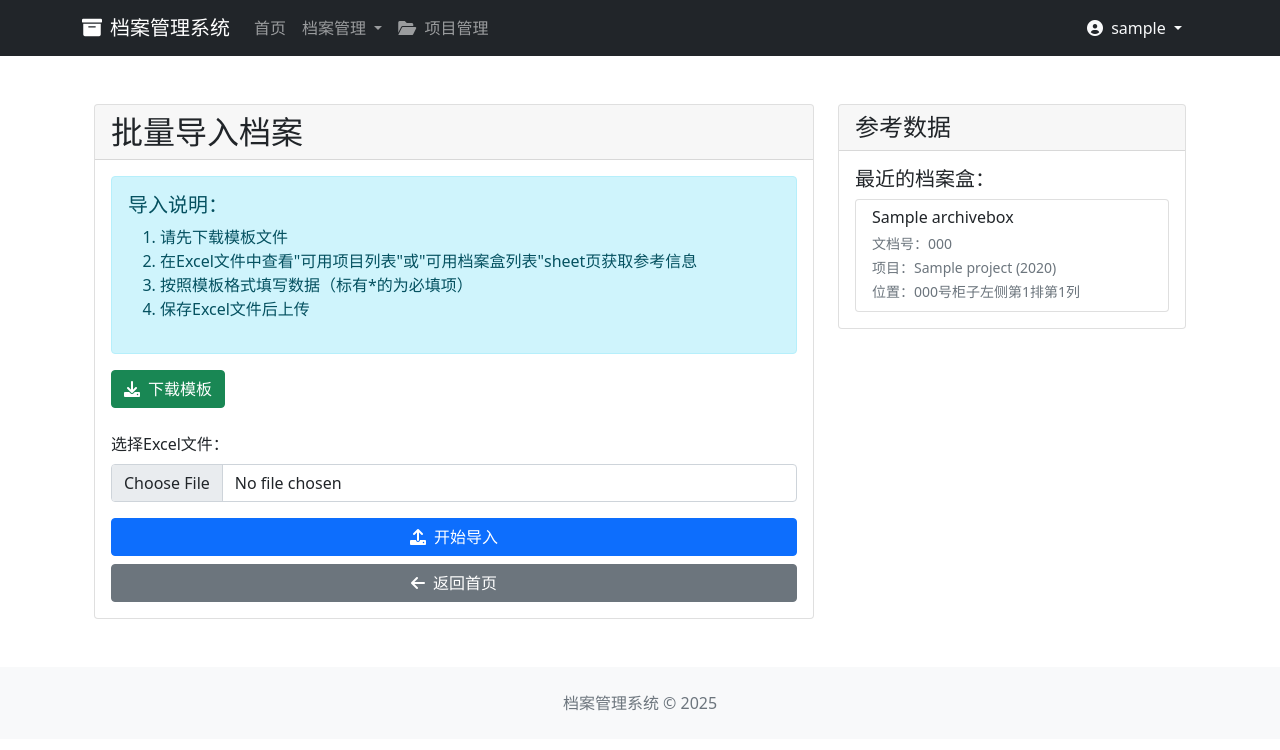
After one commit to XJJWang/archive_system, a Django app: page /archives/bulk-import/1/ in a window 1280 px wide. The commit adds this page. Shown: the top 750 px of the page. Run offline with Django 5.2, Linux system fonts and the light colour scheme; a user stored in the database is signed in; tables that the repository leaves empty hold one stand-in row (values such as "Sample post").

Commit message:
开始写批量上传功能

```diff
--- /dev/null
+++ b/archives/templates/archives/bulk_import.html
@@ -0,0 +1,97 @@
+{% extends 'archives/base.html' %}
+
+{% block title %}批量导入{% if import_type == 'box' %}档案盒{% else %}档案{% endif %} - 档案管理系统{% endblock %}
+
+{% block content %}
+<div class="container mt-4">
+    <div class="row">
+        <div class="col-md-8">
+            <div class="card">
+                <div class="card-header">
+                    <h2 class="mb-0">批量导入{% if import_type == 'box' %}档案盒{% else %}档案{% endif %}</h2>
+                </div>
+                <div class="card-body">
+                    <div class="alert alert-info">
+                        <h5>导入说明：</h5>
+                        <ol>
+                            <li>请先下载模板文件</li>
+                            <li>在Excel文件中查看"可用项目列表"或"可用档案盒列表"sheet页获取参考信息</li>
+                            <li>按照模板格式填写数据（标有*的为必填项）</li>
+                            <li>保存Excel文件后上传</li>
+                        </ol>
+                    </div>
+
+                    <div class="mb-4">
+                        <a href="{% url 'archives:download_template' import_type %}" class="btn btn-success">
+                            <i class="fas fa-download me-2"></i>下载模板
+                        </a>
+                    </div>
+
+                    <form method="post" enctype="multipart/form-data">
+                        {% csrf_token %}
+                        <div class="mb-3">
+                            <label for="file" class="form-label">选择Excel文件：</label>
+                            <input type="file" class="form-control" id="file" name="file" accept=".xlsx" required>
+                        </div>
+
+                        <div class="d-grid gap-2">
+                            <button type="submit" class="btn btn-primary">
+                                <i class="fas fa-upload me-2"></i>开始导入
+                            </button>
+                            <a href="{% url 'archives:home' %}" class="btn btn-secondary">
+                                <i class="fas fa-arrow-left me-2"></i>返回首页
+                            </a>
+                        </div>
+                    </form>
+                </div>
+            </div>
+        </div>
+
+        <div class="col-md-4">
+            <div class="card">
+                <div class="card-header">
+                    <h4 class="mb-0">参考数据</h4>
+                </div>
+                <div class="card-body">
+                    {% if import_type == 'box' %}
+                        <h5>可用项目列表：</h5>
+                        <div class="list-group">
+                            {% for project in projects %}
+                            <div class="list-group-item">
+                                <h6 class="mb-1">{{ project.name }}</h6>
+                                <small class="text-muted">
+                                    年份：{{ project.year }}
+                                    {% if project.short_name %}
+                                    <br>简称：{{ project.short_name }}
+                                    {% endif %}
+                                </small>
+                            </div>
+                            {% empty %}
+                            <div class="list-group-item">暂无项目数据</div>
+                            {% endfor %}
+                        </div>
+                    {% else %}
+                        <h5>最近的档案盒：</h5>
+                        <div class="list-group">
+                            {% for box in archive_boxes|slice:":10" %}
+                            <div class="list-group-item">
+                                <h6 class="mb-1">{{ box.name }}</h6>
+                                <small class="text-muted">
+                                    {% if box.document_number %}
+                                    文档号：{{ box.document_number }}<br>
+                                    {% endif %}
+                                    项目：{{ box.project }}<br>
+                                    位置：{{ box.get_location_description }}
+                                </small>
+                            </div>
+                            {% empty %}
+                            <div class="list-group-item">暂无档案盒数据</div>
+                            {% endfor %}
+                        </div>
+                    {% endif %}
+                </div>
+            </div>
+        </div>
+    </div>
+</div>
+{% endblock %}
--- a/archives/urls.py
+++ b/archives/urls.py
@@ -17,4 +17,7 @@ urlpatterns = [
     path('projects/create/', views.create_project, name='create_project'),
     path('projects/<int:pk>/edit/', views.edit_project, name='edit_project'),
     path('initialize-cabinets/', views.initialize_cabinets, name='initialize_cabinets'),
+    path('search/', views.search_archives, name='search'),
+    path('download-template/<str:template_type>/', views.download_template, name='download_template'),
+    path('bulk-import/<str:import_type>/', views.bulk_import, name='bulk_import'),
 ]
--- a/archives/views.py
+++ b/archives/views.py
@@ -1,5 +1,5 @@
 from django.shortcuts import render, redirect, get_object_or_404
-from django.http import JsonResponse
+from django.http import JsonResponse, HttpResponse
 from django.contrib import messages
 from django.forms import formset_factory
 from django.db import transaction
@@ -11,6 +11,11 @@ from django.contrib.auth.decorators import login_required, permission_required
 from django.contrib import messages
 from django.contrib.auth import authenticate, login, logout
 from django.contrib.auth.models import Group
+from django.db import models
+import pandas as pd
+from openpyxl import Workbook
+from openpyxl.styles import Font, PatternFill
+from io import BytesIO
 
 
 @login_required(login_url='archives:login')
@@ -374,3 +379,256 @@ def archive_box_detail(request, pk):
         'box': archive_box,
         'archives': archives,
     })
+
+@login_required(login_url='archives:login')
+@permission_required('borrow.can_manage_archives', login_url='archives:login', raise_exception=True)
+def search_archives(request):
+    """档案搜索视图"""
+    query = request.GET.get('query', '')
+    project_id = request.GET.get('project', '')
+    year = request.GET.get('year', '')
+
+    # 获取所有项目用于过滤
+    projects = Project.objects.all().order_by('-year', 'name')
+
+    # 初始化查询集
+    archives = Archive.objects.select_related('box__project').all()
+
+    # 应用搜索条件
+    if query:
+        archives = archives.filter(
+            models.Q(title__icontains=query) |
+            models.Q(description__icontains=query) |
+            models.Q(box__document_number__icontains=query)
+        )
+
+    # 项目过滤
+    if project_id:
+        archives = archives.filter(box__project_id=project_id)
+
+    # 年份过滤
+    if year:
+        archives = archives.filter(box__project__year=year)
+
+    # 获取所有可用的年份
+    years = Project.objects.values_list('year', flat=True).distinct().order_by('-year')
+
+    context = {
+        'archives': archives[:100],  # 限制返回结果数量
+        'query': query,
+        'projects': projects,
+        'years': years,
+        'selected_project': project_id,
+        'selected_year': year,
+        'total_count': archives.count(),
+    }
+
+    return render(request, 'archives/search.html', context)
+
+def create_archive_box_template():
+    """创建档案盒导入模板"""
+    wb = Workbook()
+
+    # 主数据表
+    ws = wb.active
+    ws.title = "档案盒导入模板"
+
+    # 设置表头
+    headers = ['档案盒名称*', '文档号', '日期(YYYY-MM-DD)', '描述', '项目编号*']  # 改为项目编号
+    for col, header in enumerate(headers, 1):
+        cell = ws.cell(row=1, column=col)
+        cell.value = header
+        cell.font = Font(bold=True)
+        cell.fill = PatternFill(start_color="CCCCCC", end_color="CCCCCC", fill_type="solid")
+
+    # 添加示例数据
+    example = ['示例档案盒', 'DOC-2024-001', '2024-03-20', '这是一个示例描述', '1']
+    for col, value in enumerate(example, 1):
+        ws.cell(row=2, column=col, value=value)
+
+    # 创建项目参考表
+    projects_ws = wb.create_sheet(title="可用项目列表")
+    projects_ws.append(['项目编号', '项目名称', '年份', '项目简称'])
+    projects_ws.column_dimensions['A'].width = 10
+    projects_ws.column_dimensions['B'].width = 40
+    projects_ws.column_dimensions['C'].width = 10
+    projects_ws.column_dimensions['D'].width = 20
+
+    # 添加所有可用项目
+    for project in Project.objects.all().order_by('-year', 'name'):
+        projects_ws.append([
+            project.id,  # 项目编号
+            project.name,
+            project.year,
+            project.short_name or ''
+        ])
+
+    return wb
+
+def create_archive_template():
+    """创建档案导入模板"""
+    wb = Workbook()
+
+    # 主数据表
+    ws = wb.active
+    ws.title = "档案导入模板"
+
+    # 设置表头
+    headers = ['档案名称*', '描述', '档案盒编号*', '份数', 'PDF文件路径']  # 改为档案盒编号
+    for col, header in enumerate(headers, 1):
+        cell = ws.cell(row=1, column=col)
+        cell.value = header
+        cell.font = Font(bold=True)
+        cell.fill = PatternFill(start_color="CCCCCC", end_color="CCCCCC", fill_type="solid")
+
+    # 添加示例数据
+    example = ['示例档案', '这是一个示例档案', '1', '1', 'files/example.pdf']
+    for col, value in enumerate(example, 1):
+        ws.cell(row=2, column=col, value=value)
+
+    # 创建档案盒参考表
+    boxes_ws = wb.create_sheet(title="可用档案盒列表")
+    boxes_ws.append(['档案盒编号', '档案盒名称', '文档号', '所属项目', '位置'])
+    boxes_ws.column_dimensions['A'].width = 12
+    boxes_ws.column_dimensions['B'].width = 30
+    boxes_ws.column_dimensions['C'].width = 15
+    boxes_ws.column_dimensions['D'].width = 30
+    boxes_ws.column_dimensions['E'].width = 40
+
+    # 添加所有可用档案盒
+    for box in ArchiveBox.objects.select_related('project', 'slot__cabinet').all():
+        boxes_ws.append([
+            box.id,  # 档案盒编号
+            box.name,
+            box.document_number or '',
+            str(box.project),
+            box.get_location_description()
+        ])
+
+    return wb
+
+@login_required(login_url='archives:login')
+@permission_required('borrow.can_manage_archives', login_url='archives:login', raise_exception=True)
+def download_template(request, template_type):
+    """下载导入模板"""
+    if template_type == 'box':
+        wb = create_archive_box_template()
+        filename = "档案盒导入模板.xlsx"
+    else:
+        wb = create_archive_template()
+        filename = "档案导入模板.xlsx"
+
+    # 保存到内存中
+    buffer = BytesIO()
+    wb.save(buffer)
+    buffer.seek(0)
+
+    response = HttpResponse(
+        buffer.getvalue(),
+        content_type='application/vnd.openxmlformats-officedocument.spreadsheetml.sheet'
+    )
+    response['Content-Disposition'] = f'attachment; filename="{filename}"'
+    return response
+
+@login_required(login_url='archives:login')
+@permission_required('borrow.can_manage_archives', login_url='archives:login', raise_exception=True)
+def bulk_import(request, import_type):
+    """批量导入视图"""
+    context = {
+        'import_type': import_type,
+    }
+
+    if import_type == 'box':
+        context['projects'] = Project.objects.all().order_by('-year', 'name')
+    else:
+        context['archive_boxes'] = ArchiveBox.objects.select_related('project').all().order_by('-created_at')
+
+    if request.method == 'POST' and request.FILES.get('file'):
+        try:
+            df = pd.read_excel(request.FILES['file'])
+
+            if import_type == 'box':
+                # 处理档案盒导入
+                success_count = 0
+                error_messages = []
+
+                for index, row in df.iterrows():
+                    try:
+                        # 验证必填字段
+                        if pd.isna(row['档案盒名称*']) or pd.isna(row['项目编号*']):
+                            error_messages.append(f"第{index+2}行：必填字段不能为空")
+                            continue
+
+                        try:
+                            project_id = int(row['项目编号*'])
+                            # 验证项目是否存在
+                            if not Project.objects.filter(id=project_id).exists():
+                                error_messages.append(f"第{index+2}行：项目编号 {project_id} 不存在")
+                                continue
+                        except ValueError:
+                            error_messages.append(f"第{index+2}行：项目编号必须是数字")
+                            continue
+
+                        # 创建档案盒
+                        box = ArchiveBox(
+                            name=row['档案盒名称*'],
+                            document_number=row['文档号'] if not pd.isna(row['文档号']) else None,
+                            date=row['日期(YYYY-MM-DD)'] if not pd.isna(row['日期(YYYY-MM-DD)']) else None,
+                            description=row['描述'] if not pd.isna(row['描述']) else None,
+                            project_id=project_id
+                        )
+                        box.save()
+                        success_count += 1
+
+                    except Exception as e:
+                        error_messages.append(f"第{index+2}行：{str(e)}")
+
+                if error_messages:
+                    messages.warning(request, f"成功导入{success_count}个档案盒，但存在以下错误：\n" + "\n".join(error_messages))
+                else:
+                    messages.success(request, f"成功导入{success_count}个档案盒！")
+
+            else:
+                # 处理档案导入
+                success_count = 0
+                error_messages = []
+
+                for index, row in df.iterrows():
+                    try:
+                        # 验证必填字段
+                        if pd.isna(row['档案名称*']) or pd.isna(row['档案盒编号*']):
+                            error_messages.append(f"第{index+2}行：必填字段不能为空")
+                            continue
+
+                        try:
+                            box_id = int(row['档案盒编号*'])
+                            # 验证档案盒是否存在
+                            if not ArchiveBox.objects.filter(id=box_id).exists():
+                                error_messages.append(f"第{index+2}行：档案盒编号 {box_id} 不存在")
+                                continue
+                        except ValueError:
+                            error_messages.append(f"第{index+2}行：档案盒编号必须是数字")
+                            continue
+
+                        # 创建档案
+                        archive = Archive(
+                            title=row['档案名称*'],
+                            description=row['描述'] if not pd.isna(row['描述']) else None,
+                            box_id=box_id,
+                            copy_count=int(row['份数']) if not pd.isna(row['份数']) else 1
+                        )
+                        archive.save()
+                        success_count += 1
+
+                    except Exception as e:
+                        error_messages.append(f"第{index+2}行：{str(e)}")
+
+                if error_messages:
+                    messages.warning(request, f"成功导入{success_count}个档案，但存在以下错误：\n" + "\n".join(error_messages))
+                else:
+                    messages.success(request, f"成功导入{success_count}个档案！")
+
+        except Exception as e:
+            messages.error(request, f"导入失败：{str(e)}")
+
+    return render(request, 'archives/bulk_import.html', context)
```
Also changed, not shown: archives/templates/archives/home.html (+27 -2 lines), archives/templates/archives/search.html (added, +88 -0 lines).
